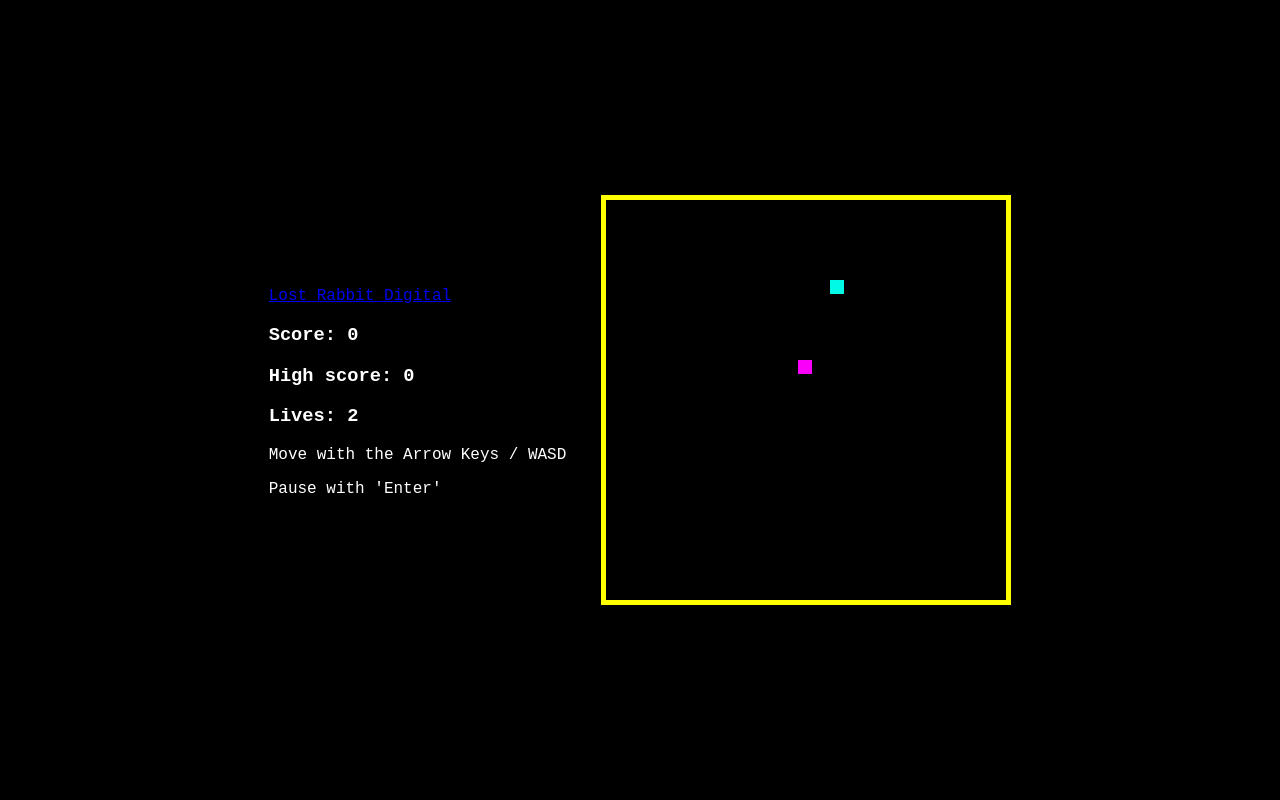
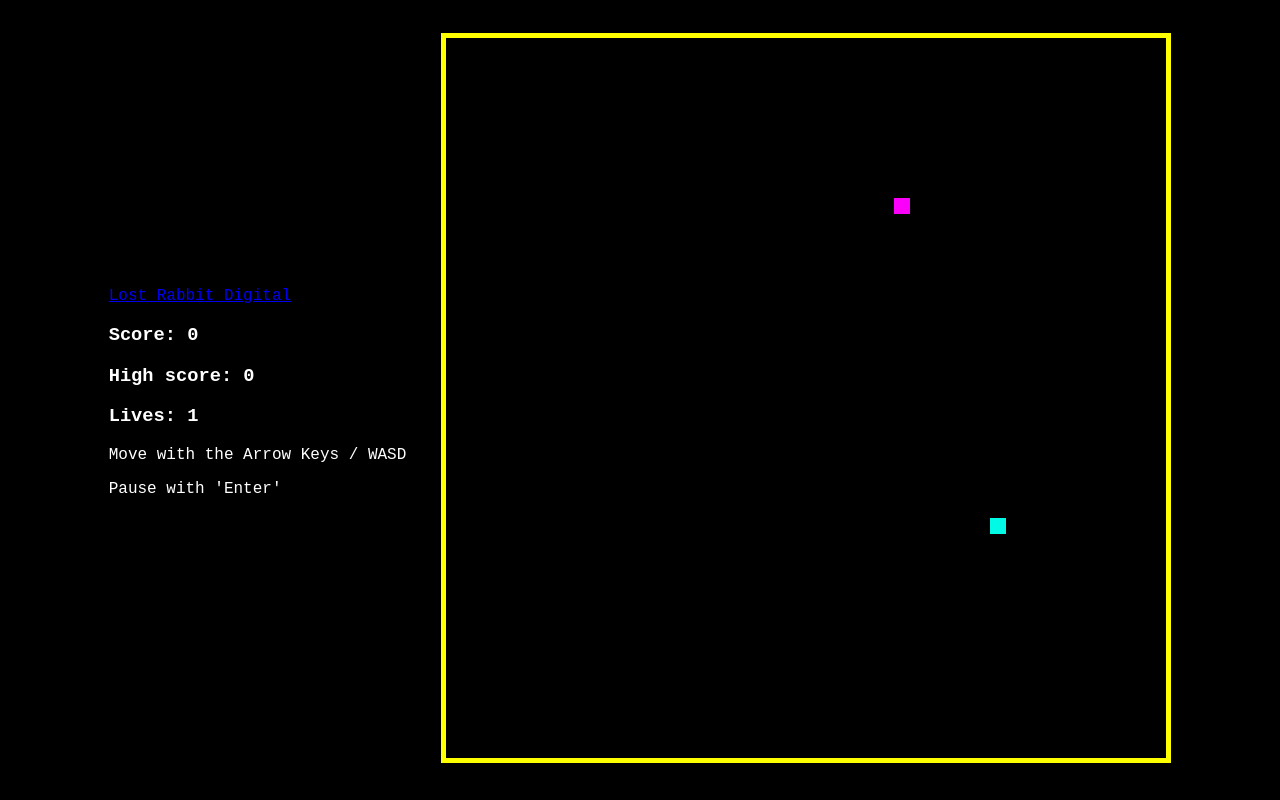
Before and after one commit to BodenMcHale/Snake-JavaScript, a plain HTML site: page src/index.html in a window 1280 px wide. Drawn offline with Linux system fonts and the light colour scheme.

Commit message:
Updated graphics

```diff
--- a/src/index.html
+++ b/src/index.html
@@ -47,6 +47,8 @@
 		</section>
 	</body>
 
-	<canvas id="game"></canvas>
-	<script src="snake.js"></script>
+	<section class="gameWindow">
+		<canvas id="game"></canvas>
+		<script src="snake.js"></script>
+	</section>
 </html>
--- a/src/snake.js
+++ b/src/snake.js
@@ -21,13 +21,6 @@
 
     Future Modifications
     ~~~~~~~~~~~~~~~~~~~~~~~~~~~~~~~~~~~~~~~~~~~~~~~~~~~~~~~
-  	- SFX
-    - Convert FPS counter to function, halfway done
-    - Add difficulty levels which are different speeds
-    - Add thicker yellow border to favicon
-    - Add mute button
-    - Bug: Sometimes food doesn't spawn
-    - Update README
 
     Author
     ~~~~~~~~~~~~~~~~~~~~~~~~~~~~~~~~~~~~~~~~~~~~~~~~~~~~~~~
@@ -43,9 +36,10 @@ let context = canvas.getContext('2d');
 // Canvas Width/Height, Snake X/Y, food X/Y must be divisible by canvasGrid
 // Canvas / canvasGrid = Whole Int
 // 400 / 16 = 25
-canvas.height = 400;
-canvas.width = 400;
+canvas.height = 720;
+canvas.width = 720;
 let canvasGrid = 16;
+let gridCellAmount = canvas.height / canvasGrid;
 
 // Game loop
 let loopCount = 0;
@@ -56,7 +50,7 @@ let snakeBodyColor = `rgb(150, 0, 150)`;
 let snakeHeadColor = `rgb(250, 0, 250)`;
 
 // Border around Snake and Food
-let pixelOffset = 2;
+let pixelOffset = 0;
 
 let score = 0;
 let maxScore = score;
@@ -65,7 +59,7 @@ let lives = 3;
 // Set the FPS/Game speed
 // Set the FPS to 15
 // 60/15 = 4
-let targetFPS = 15;
+let targetFPS = 25;
 let targetFPSConverted = 60/targetFPS;
 
 let snake =
@@ -237,8 +231,8 @@ function drawFood()
 
 function spawnFood()
 {
-  food.x = getRandomInt(0, 25) * canvasGrid;
-  food.y = getRandomInt(0, 25) * canvasGrid;
+  food.x = getRandomInt(0, gridCellAmount) * canvasGrid;
+  food.y = getRandomInt(0, gridCellAmount) * canvasGrid;
 }
 
 
```
Also changed, not shown: src/images/favicon.ico.
